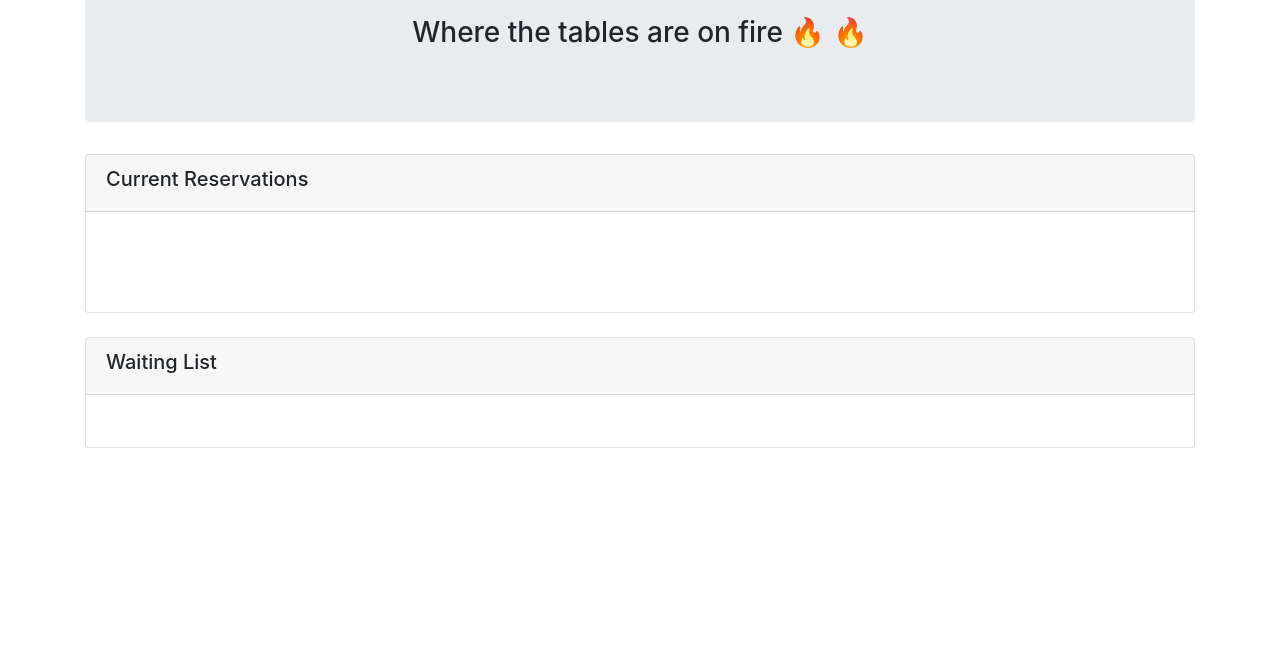
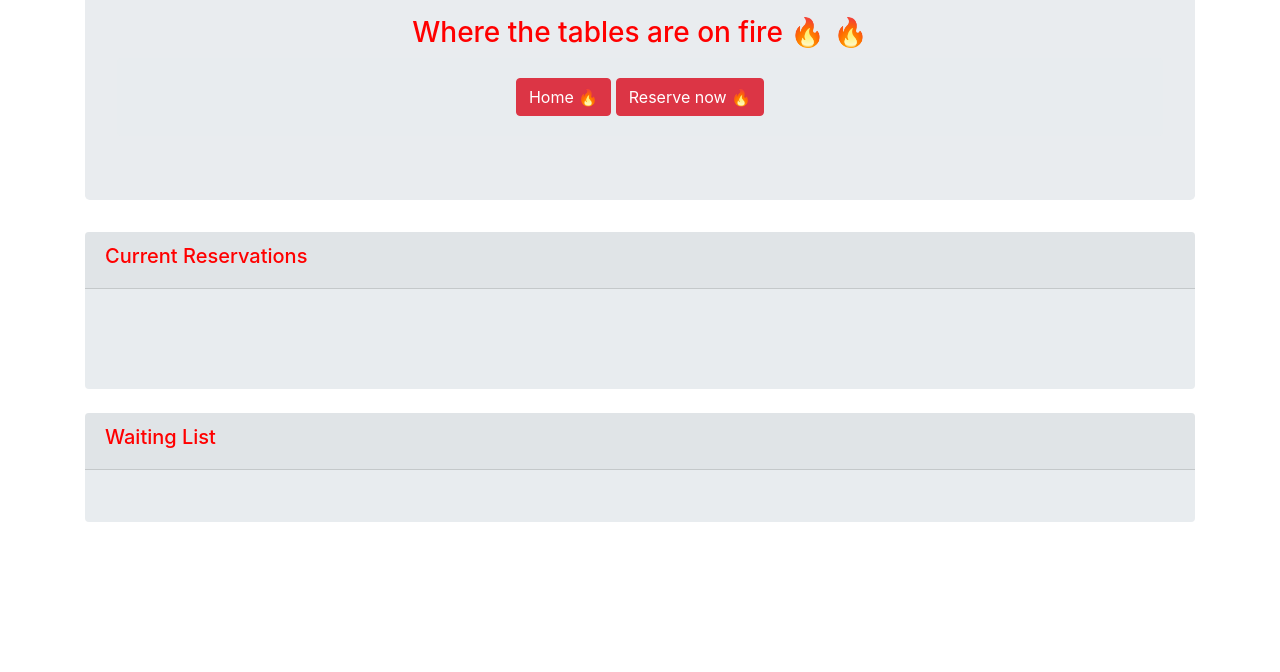
Before and after one commit to Roopa-16/Hot-Restaurant-, a website: page table.html in a window 1280 px wide. Shown: the part 128-800 px from the top of the page. Drawn offline with nearby package versions, Linux system fonts and the light colour scheme.

Commit message:
style and formating

```diff
--- a/table.html
+++ b/table.html
@@ -5,29 +5,47 @@
 <!--[if gt IE 8]><!-->
 <html class="no-js">
 <!--<![endif]-->
+
 <head>
   <meta charset="utf-8" />
   <meta http-equiv="X-UA-Compatible" content="IE=edge" />
   <title></title>
   <meta name="description" content="" />
   <meta name="viewport" content="width=device-width, initial-scale=1" />
-    <link
-      rel="stylesheet"
-      href="https://stackpath.bootstrapcdn.com/bootstrap/4.3.1/css/bootstrap.min.css"
-      integrity="sha384-ggOyR0iXCbMQv3Xipma34MD+dH/1fQ784/j6cY/iJTQUOhcWr7x9JvoRxT2MZw1T"
-      crossorigin="anonymous"
-    />
+  <link rel="stylesheet" href="https://stackpath.bootstrapcdn.com/bootstrap/4.3.1/css/bootstrap.min.css"
+    integrity="sha384-ggOyR0iXCbMQv3Xipma34MD+dH/1fQ784/j6cY/iJTQUOhcWr7x9JvoRxT2MZw1T" crossorigin="anonymous" />
 
-    <link rel="stylesheet" href="" />
+  <style>
+    h1,
+    h3,
+    h5 {
+      color: red
+    }
+
+    .card {
+      background-color: #E8ECEF;
+      border: 0px
+    }
+  </style>
 </head>
+
 <body>
-
   <div class="container">
     <div class="jumbotron">
       <h1 class="text-center">Magnificent Restaurant</h1>
       <br>
       <h3 class="text-center">Where the tables are on fire 🔥 🔥</h3>
+      <div class="card">
+        <div class="card-body mx-auto">
+          <a href="/"><button id="reserve" class="btn btn-danger">Home 🔥</button></a>
+          <a href="/table"><button id="view" class="btn btn-danger">Reserve now 🔥</button></a>
         </div>
+      </div>
+
+    </div>
+  </div>
+  </div>
+
   </div>
   <div class="container">
     <div class="card">
@@ -56,20 +74,15 @@
         <h5 class="card-title"></h5>
       </div>
       <script src="" async defer></script>
-    <script
-      src="https://code.jquery.com/jquery-3.3.1.slim.min.js"
+      <script src="https://code.jquery.com/jquery-3.3.1.slim.min.js"
         integrity="sha384-q8i/X+965DzO0rT7abK41JStQIAqVgRVzpbzo5smXKp4YfRvH+8abtTE1Pi6jizo"
-      crossorigin="anonymous"
-    ></script>
-    <script
-      src="https://cdnjs.cloudflare.com/ajax/libs/popper.js/1.14.7/umd/popper.min.js"
+        crossorigin="anonymous"></script>
+      <script src="https://cdnjs.cloudflare.com/ajax/libs/popper.js/1.14.7/umd/popper.min.js"
         integrity="sha384-UO2eT0CpHqdSJQ6hJty5KVphtPhzWj9WO1clHTMGa3JDZwrnQq4sF86dIHNDz0W1"
-      crossorigin="anonymous"
-    ></script>
-    <script
-      src="https://stackpath.bootstrapcdn.com/bootstrap/4.3.1/js/bootstrap.min.js"
+        crossorigin="anonymous"></script>
+      <script src="https://stackpath.bootstrapcdn.com/bootstrap/4.3.1/js/bootstrap.min.js"
         integrity="sha384-JjSmVgyd0p3pXB1rRibZUAYoIIy6OrQ6VrjIEaFf/nJGzIxFDsf4x0xIM+B07jRM"
-      crossorigin="anonymous"
-    ></script>
+        crossorigin="anonymous"></script>
 </body>
+
 </html>
```
Also changed, not shown: home.html (+8 -5 lines). Lines whose indentation alone changed are shown as unchanged.
